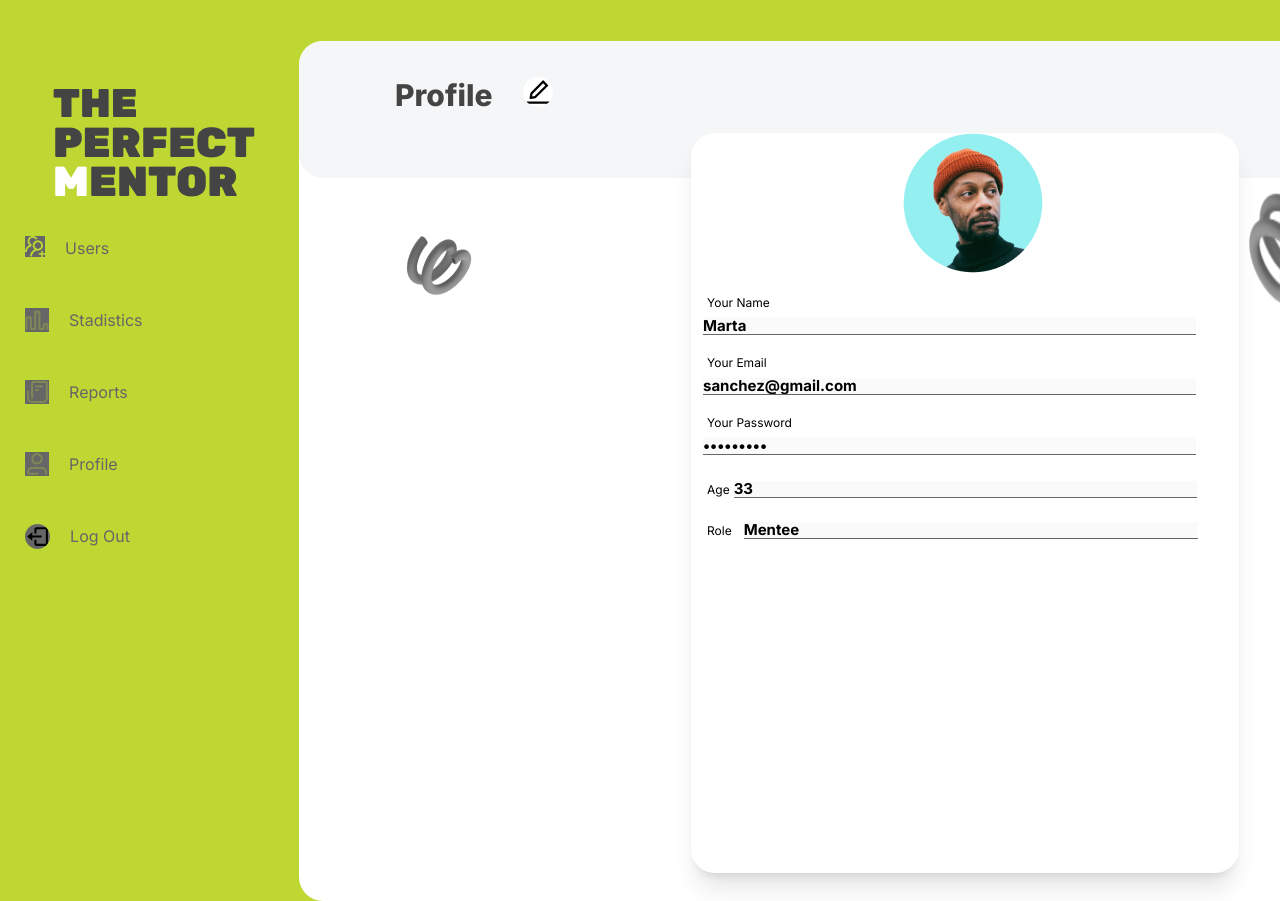
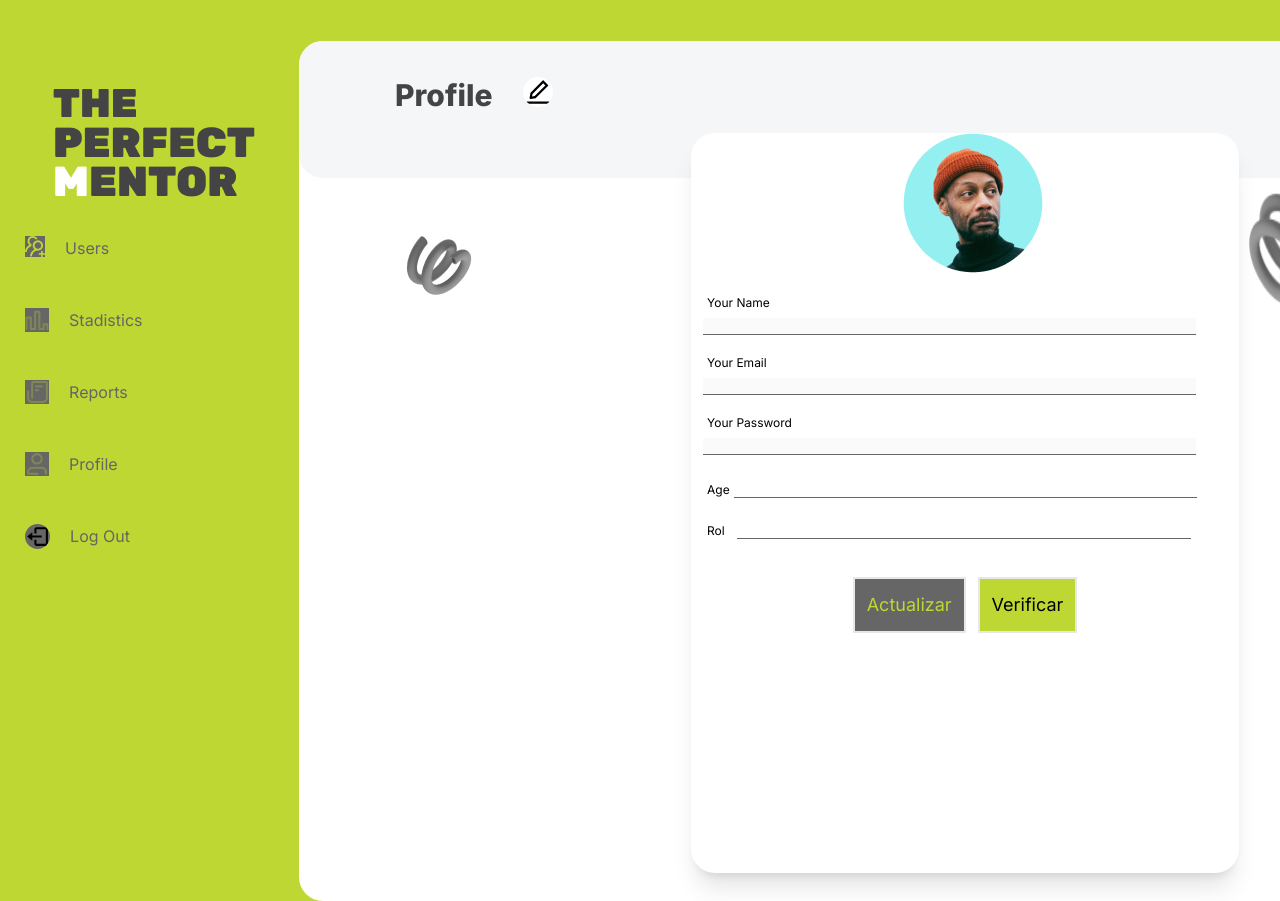
Before and after one commit to juan-ma526/perfectMentor, a Next.js app in the folder front/perfect-mentor-front/: page /Profile in a window 1280 px wide. Shown: the top 901 px of the page. Built offline with nearby package versions, Linux system fonts and the light colour scheme.

Commit message:
terminado update user y check user

```diff
--- a/front/perfect-mentor-front/app/Profile/page.tsx
+++ b/front/perfect-mentor-front/app/Profile/page.tsx
@@ -11,31 +11,54 @@ import Resorte from "../assets/doodle-5 1.png";
 import Avatar from "../assets/Avatar.png";
 import Link from "next/link";
 import { AuthContext } from "../auth-Provider";
-import { useContext } from "react";
+import { useContext, useState } from "react";
 import { useRouter } from "next/navigation";
+import { NextResponse } from "next/server";
+import { Toaster, toast } from "sonner";
 
 export default function ProfilePage() {
   const { logout, user } = useContext(AuthContext);
+  const [rol, setRol] = useState(user?.rol || "");
+  const [age, setAge] = useState(user?.age || "");
   const router = useRouter();
-  console.log(user);
-  const listaPersonas = [
-    {
-      Nombre: "Marta",
-      Edad: "33",
-      Apellido: "Sanchez",
-      Email: "sanchez@gmail.com",
-      PaisResidencia: "Argentina",
-      Profesion: "Frontend",
-      Descripcion: "Desarrolladora blasjd asuqwej ansddasjkdsau9ratjkasd",
-      Foto: "",
-      Rol: "Mentee",
-      Skills: "React, Javascript, Css",
-      Idioma: "Ingles",
-      Verificado: false,
-      JoinedDate: "abril 22,2022",
-      Respondio: "No answer",
-    },
-  ];
+
+  const handleVerifyUser = async () => {
+    const response = await fetch(
+      "http://localhost:3001/api/users/verifiedUser",
+      {
+        method: "POST",
+        headers: {
+          "Content-type": "application/json",
+        },
+        credentials: "include",
+        body: JSON.stringify({}),
+      }
+    );
+    return await response.json();
+
+    //return data.message;
+  };
+
+  const handleUpdateUser = async () => {
+    try {
+      const response = await fetch("http://localhost:3001/api/users/profile", {
+        method: "PUT",
+        headers: {
+          "Content-Type": "application/json",
+        },
+        credentials: "include",
+        body: JSON.stringify({
+          age: age,
+          rol: rol,
+        }),
+      });
+      const data = await response.json();
+
+      return NextResponse.json(data);
+    } catch (error) {
+      console.log(error);
+    }
+  };
 
   const handleLogout = () => {
     try {
@@ -85,7 +108,7 @@ export default function ProfilePage() {
                 type="text"
                 id="Nombre"
                 className=" border-b-[1px] border-principal-4 w-[90%] ml-3 text-[15px] font-bold"
-                value={listaPersonas[0].Nombre}
+                value={user?.name}
                 disabled
               />
             </label>
@@ -96,7 +119,7 @@ export default function ProfilePage() {
                   type="text"
                   id="Email"
                   className=" border-b-[1px] border-principal-4 w-[90%] ml-3 text-[15px] font-bold"
-                  value={listaPersonas[0].Email}
+                  value={user?.email}
                   disabled
                 />
               </label>
@@ -108,7 +131,7 @@ export default function ProfilePage() {
                   type="password"
                   id="Password"
                   className=" border-b-[1px] border-principal-4 w-[90%] ml-3 text-[15px] font-bold"
-                  value={listaPersonas[0].PaisResidencia}
+                  value={user?.email}
                   disabled
                 />
               </label>
@@ -119,26 +142,48 @@ export default function ProfilePage() {
                 <input
                   type="text"
                   id="Age"
-                  className="border-b-[1px] border-principal-4 w-[90%] ml-1 text-[15px] font-bold md:mt-3 md:w-[463px]"
-                  value={listaPersonas[0].Edad}
-                  disabled
+                  className="border-b-[1px] border-principal-4 w-[90%] ml-1 text-[15px] font-bold md:mt-3 md:w-[463px] pl-3 md:pl-3"
+                  value={age}
+                  onChange={(e) => setAge(e.target.value)}
                 />
               </label>
             </div>
             <div className="mt-3">
-              <label htmlFor="Role" className="ml-4 text-xs font-normal">
-                Role
+              <label htmlFor="Rol" className="ml-4 text-xs font-normal">
+                Rol
                 <input
-                  type="text"
-                  id="Role"
-                  className=" border-b-[1px] border-principal-4 w-[90%] ml-3 text-[15px] font-bold md:mt-3 md:w-[83%]"
-                  value={listaPersonas[0].Rol}
-                  disabled
+                  type="Text"
+                  id="Rol"
+                  value={rol}
+                  className=" border-b-[1px] border-principal-4 w-[90%] ml-3 text-[15px] font-medium md:mt-3 md:w-[83%] pl-3 md:pl-3"
+                  onChange={(e) => setRol(e.target.value)}
                 />
               </label>
             </div>
           </div>
+          <div className="flex gap-3 justify-center items-center mt-9">
+            <button
+              onClick={handleUpdateUser}
+              className="border-2 border-solid p-3 bg-principal-4 text-principal-1 text-lg"
+            >
+              Actualizar
+            </button>
+
+            <button
+              onClick={() => {
+                toast.promise(handleVerifyUser, {
+                  error: "Ocurrio un error al verificar usuario",
+                  success: "Usuario verificado",
+                  loading: "Verificando Usuario....",
+                });
+              }}
+              className="border-2 border-solid p-3 bg-principal-1 text-black text-lg"
+            >
+              Verificar
+            </button>
+          </div>
         </div>
+        <Toaster position="bottom-center" />
       </div>
 
       {/*Navbar inferior*/}
--- a/front/perfect-mentor-front/app/Users/page.tsx
+++ b/front/perfect-mentor-front/app/Users/page.tsx
@@ -148,8 +148,8 @@ export default function UsersPage() {
               }
               key={index}
             >
-              <div className="flex flex-col m-auto md:flex-row  md:gap-32">
-                <div className="flex gap-2">
+              <div className="flex flex-col m-auto md:flex-row  md:gap-32 md:m-auto">
+                <div className="flex">
                   <span className="text-sm font-bold leading-5 ">
                     {persona.name} {persona.lastname}
                   </span>
@@ -167,10 +167,10 @@ export default function UsersPage() {
                 </div>
                 <div className="flex gap-2 ">
                   <span className="text-sm font-bold leading-5 md:hidden">
-                    Role:
+                    Rol:
                   </span>
                   <span className="text-sm font-normal leading-5">
-                    {persona.rol}
+                    {persona.rol || "Update Profile"}
                   </span>
                 </div>
                 <div className="flex gap-2 ">
@@ -201,7 +201,6 @@ export default function UsersPage() {
           );
         })}
       </div>
-
       {/*Navbar inferior*/}
       <div className="z-50 w-full h-[82px] bg-principal-3 rounded-t-[3rem] flex justify-center items-center md:hidden">
         <div className="flex justify-between gap-12">
--- a/front/perfect-mentor-front/package.json
+++ b/front/perfect-mentor-front/package.json
@@ -15,6 +15,7 @@
     "react-dom": "^18",
     "react-icons": "^4.11.0",
     "react-toastify": "^9.1.3",
+    "sonner": "^1.2.2",
     "sweetalert2": "^11.9.0"
   },
   "devDependencies": {
```
Also changed, not shown: 2 other files (tests, documents, lock files or other folders).
